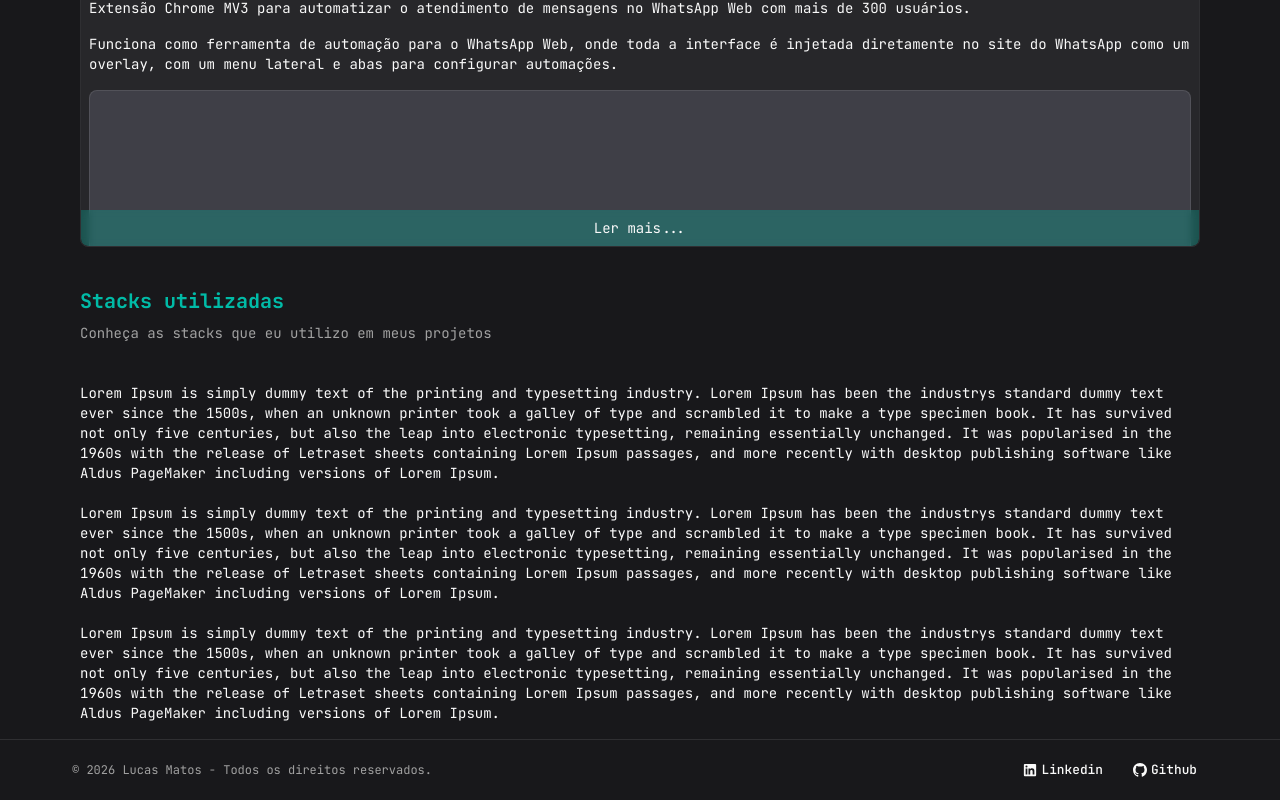
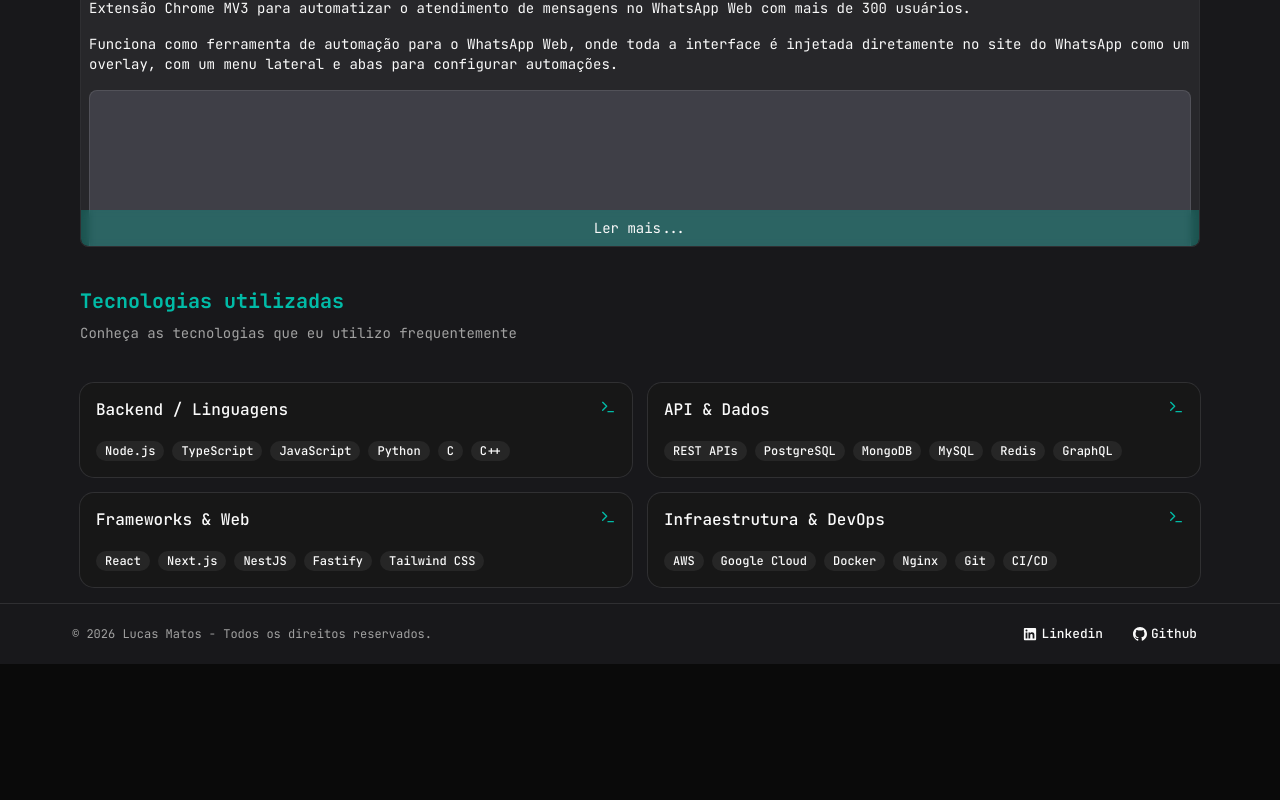
Before and after one commit to Lucasmm016/lucas-profile, a Next.js app: page / in a window 1280 px wide. Shown: the part 2666-3466 px from the top of the page. After the commit the page ends 3330 px from the top, so only its background shows below. Built offline with nearby package versions, Linux system fonts and the light colour scheme.

Commit message:
style: adiciona seção de skills na página principal;

```diff
--- a/app/page.tsx
+++ b/app/page.tsx
@@ -8,6 +8,7 @@
 import { WaveSensor } from '@/components/projects/wave-sensor'
 import { ZapflowExtension } from '@/components/projects/zapflow-extension'
 import { ZapflowSaas } from '@/components/projects/zapflow-saas'
+import { Skills } from '@/components/Skills'
 import { Button } from '@/components/ui/button'
 
 export default function Home() {
@@ -90,39 +91,13 @@
 
 					<section className="w-full flex flex-col gap-10">
 						<div className="flex flex-col gap-2">
-							<h3 className="text-primary text-xl font-bold">Stacks utilizadas</h3>
+							<h3 className="text-primary text-xl font-bold">Tecnologias utilizadas</h3>
 							<p className="text-muted-foreground text-sm">
-								Conheça as stacks que eu utilizo em meus projetos
+								Conheça as tecnologias que eu utilizo frequentemente
 							</p>
 						</div>
 
-						<p className="text-sm">
-							Lorem Ipsum is simply dummy text of the printing and typesetting industry. Lorem Ipsum
-							has been the industrys standard dummy text ever since the 1500s, when an unknown
-							printer took a galley of type and scrambled it to make a type specimen book. It has
-							survived not only five centuries, but also the leap into electronic typesetting,
-							remaining essentially unchanged. It was popularised in the 1960s with the release of
-							Letraset sheets containing Lorem Ipsum passages, and more recently with desktop
-							publishing software like Aldus PageMaker including versions of Lorem Ipsum.
-							<br />
-							<br />
-							Lorem Ipsum is simply dummy text of the printing and typesetting industry. Lorem Ipsum
-							has been the industrys standard dummy text ever since the 1500s, when an unknown
-							printer took a galley of type and scrambled it to make a type specimen book. It has
-							survived not only five centuries, but also the leap into electronic typesetting,
-							remaining essentially unchanged. It was popularised in the 1960s with the release of
-							Letraset sheets containing Lorem Ipsum passages, and more recently with desktop
-							publishing software like Aldus PageMaker including versions of Lorem Ipsum.
-							<br />
-							<br />
-							Lorem Ipsum is simply dummy text of the printing and typesetting industry. Lorem Ipsum
-							has been the industrys standard dummy text ever since the 1500s, when an unknown
-							printer took a galley of type and scrambled it to make a type specimen book. It has
-							survived not only five centuries, but also the leap into electronic typesetting,
-							remaining essentially unchanged. It was popularised in the 1960s with the release of
-							Letraset sheets containing Lorem Ipsum passages, and more recently with desktop
-							publishing software like Aldus PageMaker including versions of Lorem Ipsum.
-						</p>
+						<Skills />
 					</section>
 				</div>
 			</main>
--- /dev/null
+++ b/components/Skills.tsx
@@ -0,0 +1,49 @@
+import { Terminal } from 'lucide-react'
+
+import { Badge } from './ui/badge'
+import { Card, CardAction, CardContent, CardHeader, CardTitle } from './ui/card'
+
+const data = [
+	{
+		title: 'Backend / Linguagens',
+		items: ['Node.js', 'TypeScript', 'JavaScript', 'Python', 'C', 'C++'],
+	},
+	{
+		title: 'API & Dados',
+		items: ['REST APIs', 'PostgreSQL', 'MongoDB', 'MySQL', 'Redis', 'GraphQL'],
+	},
+	{
+		title: 'Frameworks & Web',
+		items: ['React', 'Next.js', 'NestJS', 'Fastify', 'Tailwind CSS'],
+	},
+	{
+		title: 'Infraestrutura & DevOps',
+		items: ['AWS', 'Google Cloud', 'Docker', 'Nginx', 'Git', 'CI/CD'],
+	},
+]
+
+export function Skills() {
+	return (
+		<div className="grid grid-cols-1 md:grid-cols-2 gap-4">
+			{data.map((skill, index) => (
+				<Card key={index}>
+					<CardHeader>
+						<CardTitle>{skill.title}</CardTitle>
+						<CardAction>
+							<Terminal className="size-4 text-primary" />
+						</CardAction>
+					</CardHeader>
+					<CardContent>
+						<div className="flex items-center flex-wrap gap-2">
+							{skill.items.map((item, itemIndex) => (
+								<Badge key={itemIndex} variant="secondary">
+									{item}
+								</Badge>
+							))}
+						</div>
+					</CardContent>
+				</Card>
+			))}
+		</div>
+	)
+}
--- /dev/null
+++ b/components/ui/badge.tsx
@@ -0,0 +1,49 @@
+import * as React from "react"
+import { cva, type VariantProps } from "class-variance-authority"
+import { Slot } from "radix-ui"
+
+import { cn } from "@/lib/utils"
+
+const badgeVariants = cva(
+  "group/badge inline-flex h-5 w-fit shrink-0 items-center justify-center gap-1 overflow-hidden rounded-4xl border border-transparent px-2 py-0.5 text-xs font-medium whitespace-nowrap transition-all focus-visible:border-ring focus-visible:ring-[3px] focus-visible:ring-ring/50 has-data-[icon=inline-end]:pr-1.5 has-data-[icon=inline-start]:pl-1.5 aria-invalid:border-destructive aria-invalid:ring-destructive/20 dark:aria-invalid:ring-destructive/40 [&>svg]:pointer-events-none [&>svg]:size-3!",
+  {
+    variants: {
+      variant: {
+        default: "bg-primary text-primary-foreground [a]:hover:bg-primary/80",
+        secondary:
+          "bg-secondary text-secondary-foreground [a]:hover:bg-secondary/80",
+        destructive:
+          "bg-destructive/10 text-destructive focus-visible:ring-destructive/20 dark:bg-destructive/20 dark:focus-visible:ring-destructive/40 [a]:hover:bg-destructive/20",
+        outline:
+          "border-border text-foreground [a]:hover:bg-muted [a]:hover:text-muted-foreground",
+        ghost:
+          "hover:bg-muted hover:text-muted-foreground dark:hover:bg-muted/50",
+        link: "text-primary underline-offset-4 hover:underline",
+      },
+    },
+    defaultVariants: {
+      variant: "default",
+    },
+  }
+)
+
+function Badge({
+  className,
+  variant = "default",
+  asChild = false,
+  ...props
+}: React.ComponentProps<"span"> &
+  VariantProps<typeof badgeVariants> & { asChild?: boolean }) {
+  const Comp = asChild ? Slot.Root : "span"
+
+  return (
+    <Comp
+      data-slot="badge"
+      data-variant={variant}
+      className={cn(badgeVariants({ variant }), className)}
+      {...props}
+    />
+  )
+}
+
+export { Badge, badgeVariants }
--- /dev/null
+++ b/components/ui/card.tsx
@@ -0,0 +1,103 @@
+import * as React from "react"
+
+import { cn } from "@/lib/utils"
+
+function Card({
+  className,
+  size = "default",
+  ...props
+}: React.ComponentProps<"div"> & { size?: "default" | "sm" }) {
+  return (
+    <div
+      data-slot="card"
+      data-size={size}
+      className={cn(
+        "group/card flex flex-col gap-4 overflow-hidden rounded-xl bg-card py-4 text-sm text-card-foreground ring-1 ring-foreground/10 has-data-[slot=card-footer]:pb-0 has-[>img:first-child]:pt-0 data-[size=sm]:gap-3 data-[size=sm]:py-3 data-[size=sm]:has-data-[slot=card-footer]:pb-0 *:[img:first-child]:rounded-t-xl *:[img:last-child]:rounded-b-xl",
+        className
+      )}
+      {...props}
+    />
+  )
+}
+
+function CardHeader({ className, ...props }: React.ComponentProps<"div">) {
+  return (
+    <div
+      data-slot="card-header"
+      className={cn(
+        "group/card-header @container/card-header grid auto-rows-min items-start gap-1 rounded-t-xl px-4 group-data-[size=sm]/card:px-3 has-data-[slot=card-action]:grid-cols-[1fr_auto] has-data-[slot=card-description]:grid-rows-[auto_auto] [.border-b]:pb-4 group-data-[size=sm]/card:[.border-b]:pb-3",
+        className
+      )}
+      {...props}
+    />
+  )
+}
+
+function CardTitle({ className, ...props }: React.ComponentProps<"div">) {
+  return (
+    <div
+      data-slot="card-title"
+      className={cn(
+        "font-heading text-base leading-snug font-medium group-data-[size=sm]/card:text-sm",
+        className
+      )}
+      {...props}
+    />
+  )
+}
+
+function CardDescription({ className, ...props }: React.ComponentProps<"div">) {
+  return (
+    <div
+      data-slot="card-description"
+      className={cn("text-sm text-muted-foreground", className)}
+      {...props}
+    />
+  )
+}
+
+function CardAction({ className, ...props }: React.ComponentProps<"div">) {
+  return (
+    <div
+      data-slot="card-action"
+      className={cn(
+        "col-start-2 row-span-2 row-start-1 self-start justify-self-end",
+        className
+      )}
+      {...props}
+    />
+  )
+}
+
+function CardContent({ className, ...props }: React.ComponentProps<"div">) {
+  return (
+    <div
+      data-slot="card-content"
+      className={cn("px-4 group-data-[size=sm]/card:px-3", className)}
+      {...props}
+    />
+  )
+}
+
+function CardFooter({ className, ...props }: React.ComponentProps<"div">) {
+  return (
+    <div
+      data-slot="card-footer"
+      className={cn(
+        "flex items-center rounded-b-xl border-t bg-muted/50 p-4 group-data-[size=sm]/card:p-3",
+        className
+      )}
+      {...props}
+    />
+  )
+}
+
+export {
+  Card,
+  CardHeader,
+  CardFooter,
+  CardTitle,
+  CardAction,
+  CardDescription,
+  CardContent,
+}
```
